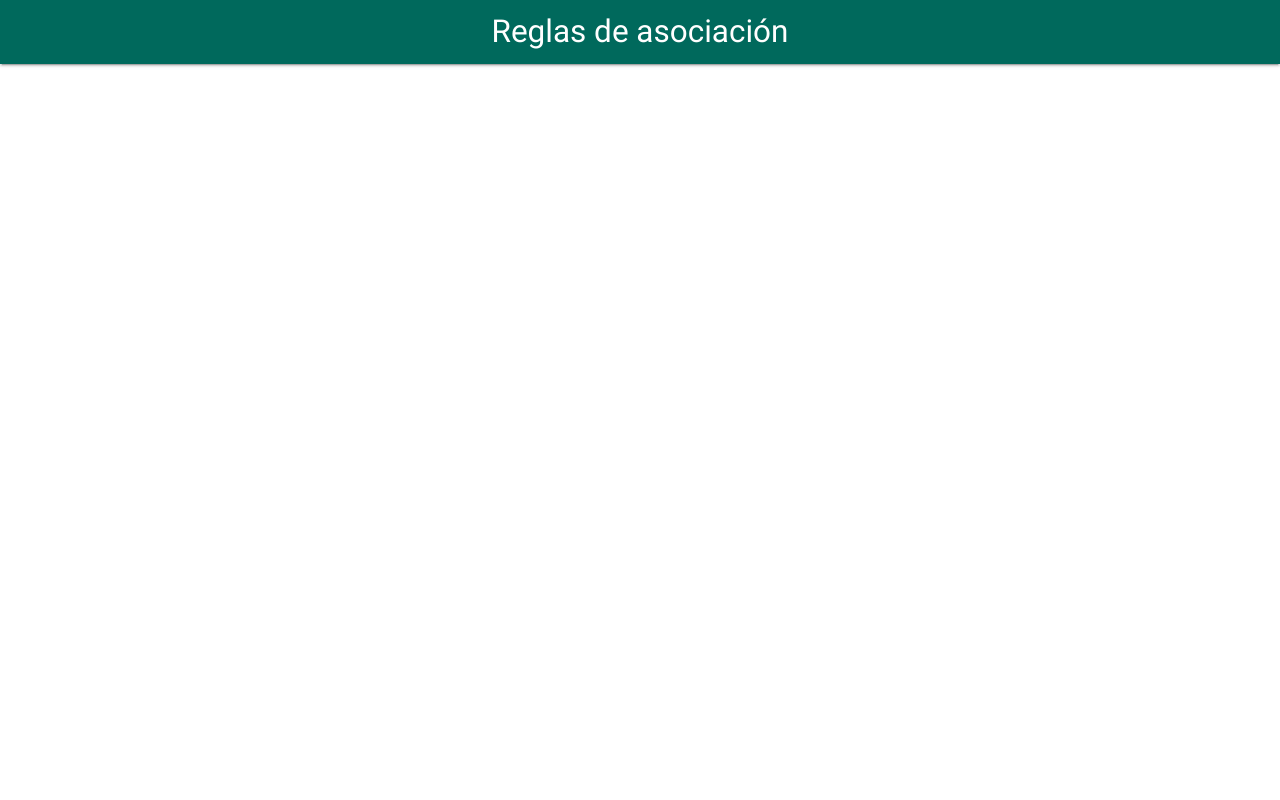
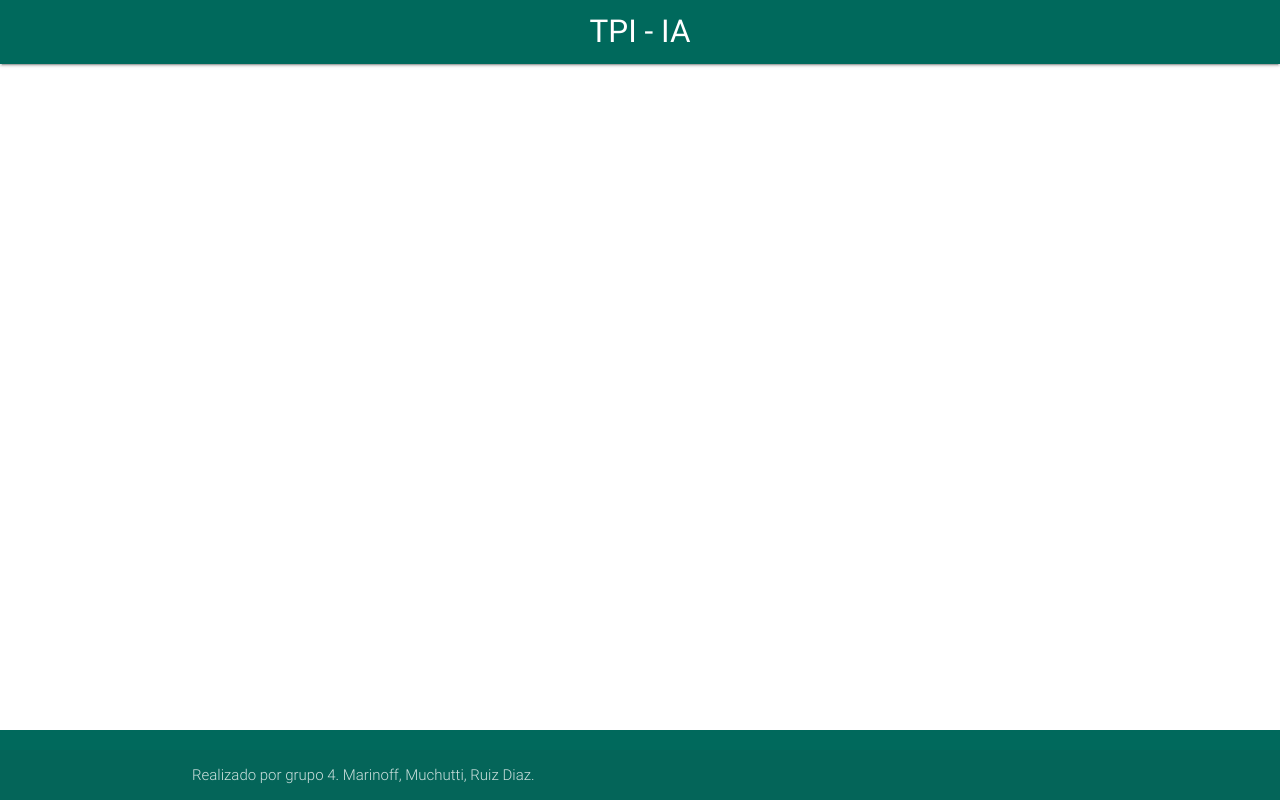
Before and after one commit to paslo22/AssociationRules, a Django app: template web/templates/web/base.html in a window 1280 px wide. Run offline with Django 3.2, Linux system fonts and the light colour scheme; the template is opened without the code that fills it, so the values that code supplies are empty.

Commit message:
Little modifications to the templates.

```diff
--- a/web/static/web/js/index.js
+++ b/web/static/web/js/index.js
@@ -9,7 +9,7 @@ $(document).ready(function() {
 			contentType: false
 		}).done(function(data) {
 			window.open(
-				'/popup/?task_id='+data['task_id']+'&filename='+data['filename']+'&minsup='+data['minsup']+'&minconf='+data['minconf'],
+				'popup/?task_id='+data['task_id']+'&filename='+data['filename']+'&minsup='+data['minsup']+'&minconf='+data['minconf'],
 				'',
 				"width=1000,height=600"
 			);
--- a/web/templates/web/base.html
+++ b/web/templates/web/base.html
@@ -12,17 +12,24 @@
 		<meta name="mobile-web-app-capable" content="yes">
 		{% block extraHead %}{% endblock extraHead %}
 	</head>
-	<body>
+	<body style="display:flex; min-height:100vh; flex-direction: column;">
 		<header>
 			<nav>
 				<div class="nav-wrapper teal darken-3">
-					<a href="#" class="brand-logo center">Reglas de asociaci&oacute;n</a>
+					<a href="#" class="brand-logo center">TPI - IA</a>
 				</div>
 			</nav>
 		</header>
-		<main>
+		<main style="flex: 1 0 auto;">
 			{% block content %}{% endblock content %}
 		</main>
+		<footer class="page-footer teal darken-3">
+			<div class="footer-copyright">
+				<div class="container">
+					Realizado por grupo 4. Marinoff, Muchutti, Ruiz Diaz.
+				</div>
+			</div>
+		</footer>
 		<script type="text/javascript" src="{% static 'web/js/jquery-3.2.1.min.js' %}"></script>
 		<script type="text/javascript" src="{% static 'web/js/materialize.min.js' %}"></script>
 		<script type="text/javascript">
--- a/web/templates/web/pop-up.html
+++ b/web/templates/web/pop-up.html
@@ -78,7 +78,7 @@
 			}
 			var task_id = '{{task_id}}';
 			var checkear_estado = function() {
-				$.getJSON('/estadoTask/',{
+				$.getJSON('/tpi/estadoTask/',{
 					task_id: task_id
 				}, function(json, textStatus) {
 					$('#time').html('Tiempo: '+json['info']['elapsed'])
```
Also changed, not shown: web/templates/web/index.html (+11 -4 lines).
